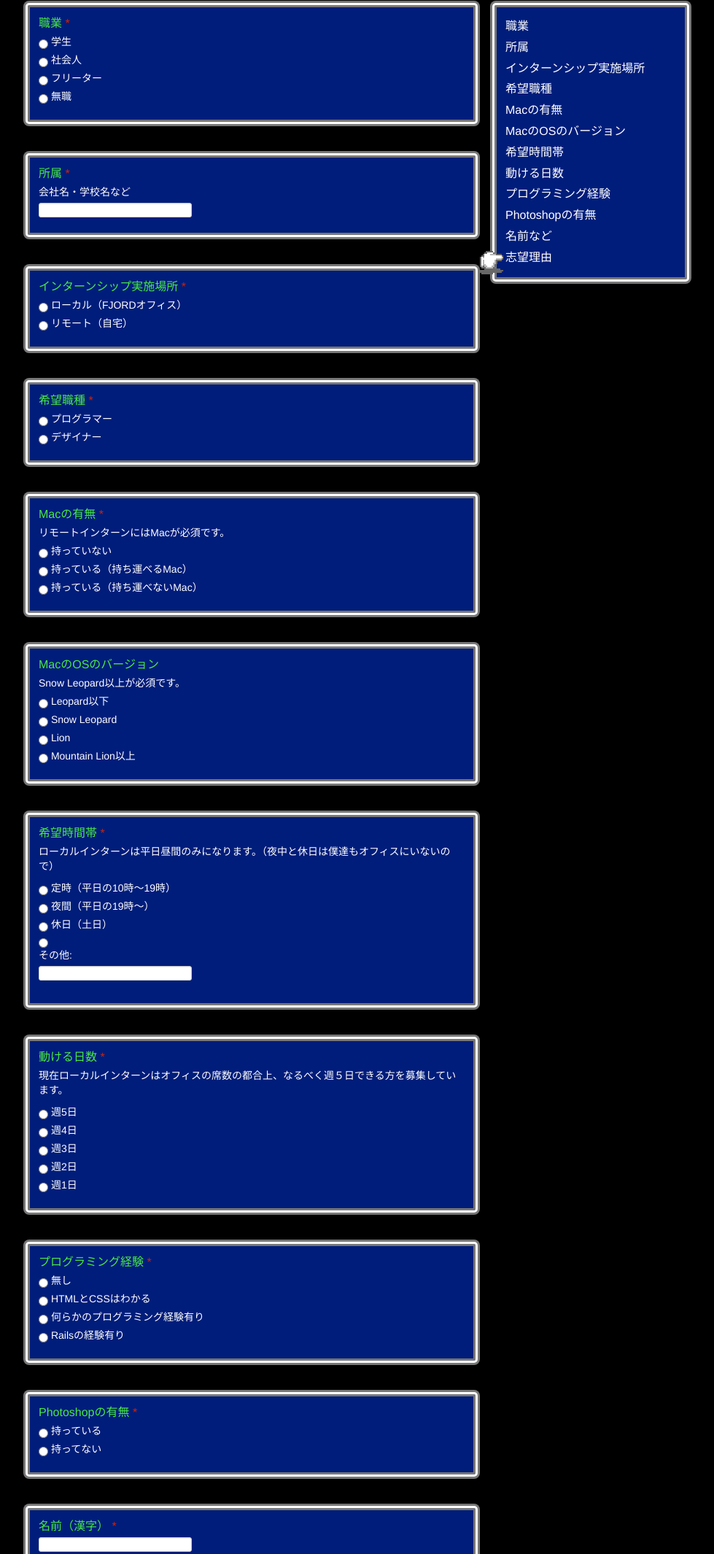
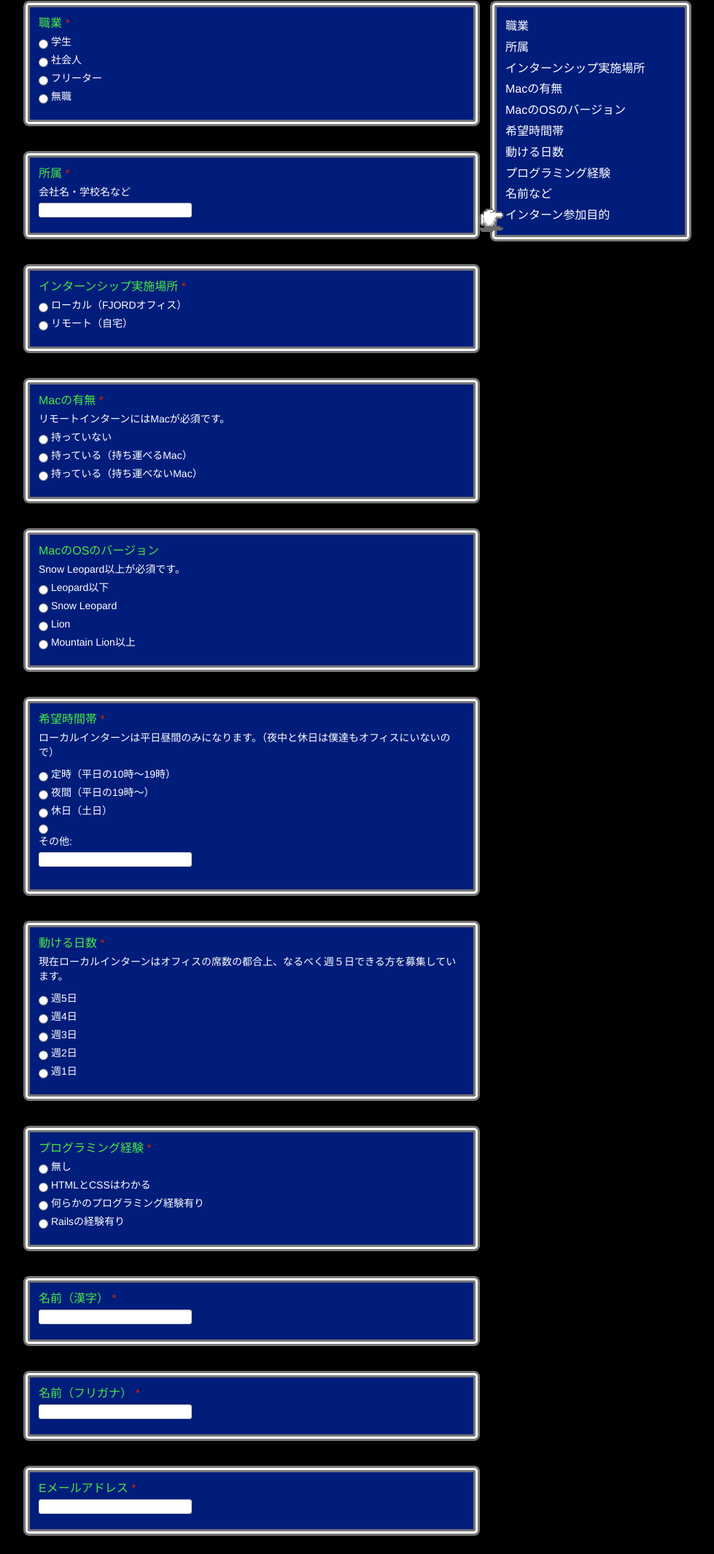
Before and after one commit to fjordllc/intern-fantasy, a plain HTML site: page public/index.html in a window 1280 px wide. Shown: the part 226-2356 px from the top of the page at 73% size, without its empty margins (135-1114 px from the left). Drawn offline with Linux system fonts and the light colour scheme.

Commit message:
Remove 2 sections

```diff
--- a/public/index.html
+++ b/public/index.html
@@ -121,15 +121,9 @@
         &#12525;&#12540;&#12459;&#12523;&#65288;FJORD&#12458;&#12501;&#12451;&#12473;&#65289;</label></li> <li class="ss-choice-item"><label class="ss-choice-label"><input type="radio" name="entry.3.group" value="&#12522;&#12514;&#12540;&#12488;&#65288;&#33258;&#23429;&#65289;" class="ss-q-radio" id="group_3_2">
         &#12522;&#12514;&#12540;&#12488;&#65288;&#33258;&#23429;&#65289;</label></li>
         </ul></div></div></div>
-        <br> <div class="errorbox-good">
-        <div class="ss-item ss-item-required ss-radio"><div class="ss-form-entry"><label class="ss-q-title" id="classchange" for="entry_7">&#24076;&#26395;&#32887;&#31278;
-        <span class="ss-required-asterisk">*</span></label>
-        <label class="ss-q-help" for="entry_7"></label>
-        <ul class="ss-choices unstyled"><li class="ss-choice-item"><label class="ss-choice-label"><input type="radio" name="entry.7.group" value="&#12503;&#12525;&#12464;&#12521;&#12510;&#12540;" class="ss-q-radio" id="group_7_1">
-        &#12503;&#12525;&#12464;&#12521;&#12510;&#12540;</label></li> <li class="ss-choice-item"><label class="ss-choice-label"><input type="radio" name="entry.7.group" value="&#12487;&#12470;&#12452;&#12490;&#12540;" class="ss-q-radio" id="group_7_2">
-        &#12487;&#12470;&#12452;&#12490;&#12540;</label></li>
-        </ul></div></div></div>
-        <br> <div class="errorbox-good">
+        <br>
+
+        <div class="errorbox-good">
         <div class="ss-item ss-item-required ss-radio"><div class="ss-form-entry"><label class="ss-q-title" id="mac" for="entry_8">Mac&#12398;&#26377;&#28961;
         <span class="ss-required-asterisk">*</span></label>
         <label class="ss-q-help" for="entry_8">&#12522;&#12514;&#12540;&#12488;&#12452;&#12531;&#12479;&#12540;&#12531;&#12395;&#12399;Mac&#12364;&#24517;&#38920;&#12391;&#12377;&#12290;</label>
@@ -182,15 +176,9 @@
         &#20309;&#12425;&#12363;&#12398;&#12503;&#12525;&#12464;&#12521;&#12511;&#12531;&#12464;&#32076;&#39443;&#26377;&#12426;</label></li> <li class="ss-choice-item"><label class="ss-choice-label"><input type="radio" name="entry.9.group" value="Rails&#12398;&#32076;&#39443;&#26377;&#12426;" class="ss-q-radio" id="group_9_4">
         Rails&#12398;&#32076;&#39443;&#26377;&#12426;</label></li>
         </ul></div></div></div>
-        <br> <div class="errorbox-good">
-        <div class="ss-item ss-item-required ss-radio"><div class="ss-form-entry"><label class="ss-q-title" id="photoshop" for="entry_10">Photoshop&#12398;&#26377;&#28961;
-        <span class="ss-required-asterisk">*</span></label>
-        <label class="ss-q-help" for="entry_10"></label>
-        <ul class="ss-choices unstyled"><li class="ss-choice-item"><label class="ss-choice-label"><input type="radio" name="entry.10.group" value="&#25345;&#12387;&#12390;&#12356;&#12427;" class="ss-q-radio" id="group_10_1">
-        &#25345;&#12387;&#12390;&#12356;&#12427;</label></li> <li class="ss-choice-item"><label class="ss-choice-label"><input type="radio" name="entry.10.group" value="&#25345;&#12387;&#12390;&#12394;&#12356;" class="ss-q-radio" id="group_10_2">
-        &#25345;&#12387;&#12390;&#12394;&#12356;</label></li>
-        </ul></div></div></div>
-        <br> <div class="errorbox-good">
+        <br>
+
+        <div class="errorbox-good">
         <div class="ss-item ss-item-required ss-text"><div class="ss-form-entry"><label class="ss-q-title" id="name" for="entry_0">&#21517;&#21069;&#65288;&#28450;&#23383;&#65289;
         <span class="ss-required-asterisk">*</span></label>
         <label class="ss-q-help" for="entry_0"></label>
@@ -221,14 +209,24 @@
         <label class="ss-q-help" for="entry_6"></label>
         <input type="text" name="entry.6.single" value="" class="ss-q-short" id="entry_6"></div></div></div>
         <br> <div class="errorbox-good">
-        <div class="ss-item ss-item-required ss-paragraph-text"><div class="ss-form-entry"><label class="ss-q-title" id="reason" for="entry_16">&#24535;&#26395;&#21033;&#29992;
+        <div class="ss-item ss-item-required ss-paragraph-text"><div class="ss-form-entry"><label class="ss-q-title" id="reason" for="entry_16">インターン参加目的
         <span class="ss-required-asterisk">*</span></label>
-        <label class="ss-q-help" for="entry_16">&#12487;&#12470;&#12452;&#12531;&#12539;&#12503;&#12525;&#12464;&#12521;&#12511;&#12531;&#12464;&#12398;&#21193;&#24375;&#12434;&#12375;&#12383;&#12356;&#29702;&#30001;&#12290;&#65288;&#23601;&#32887;&#12398;&#28858;&#12289;&#33258;&#20998;&#12391;Web&#12469;&#12540;&#12499;&#12473;&#12434;&#20316;&#12426;&#12383;&#12356;&#12363;&#12425;&#12394;&#12393;&#65289;</label>
+        <label class="ss-q-help" for="entry_16">
+          プログラミングの勉強をする理由（目的とそれをいつまでに達成したいかの期間）
+          <br>
+          <br>
+          例）
+          <br>
+          <br>
+          6ヶ月後からWebエンジニアとしての転職活動を始めるので、転職希望先にスキルの証明として提出する実績を作りたい。
+          <br>
+          <br>
+          現在PHPを使う会社で働いているが、Rubyに興味を持ち始めたので、試しに三ヶ月間Rubyを使ったサービスの手伝いをしたい。もし、Rubyが自分に合っていると感じたら転職も視野に入れていきたいので、その際は転職のサポートもお願いしたい。
+        </label>
         <textarea name="entry.16.single" rows="8" cols="75" class="ss-q-long" id="entry_16"></textarea></div></div></div>
         <br>
         <input type="hidden" name="pageNumber" value="0">
         <input type="hidden" name="backupCache" value="">
-
 
           <div class="ss-item ss-navigate">
             <div class="ss-form-entry submit-box">
@@ -249,15 +247,13 @@
             <li><a href="#job">職業</a></li>
             <li><a href="#belong">所属</a></li>
             <li><a href="#place">インターンシップ実施場所</a></li>
-            <li><a href="#classchange">希望職種</a></li>
             <li><a href="#mac">Macの有無</a></li>
             <li><a href="#mac-version">MacのOSのバージョン</a></li>
             <li><a href="#time">希望時間帯</a></li>
             <li><a href="#date">動ける日数</a></li>
             <li><a href="#experience">プログラミング経験</a></li>
-            <li><a href="#photoshop">Photoshopの有無</a></li>
             <li><a href="#name">名前など</a></li>
-            <li><a href="#reason">志望理由</a></li>
+            <li><a href="#reason">インターン参加目的</a></li>
           </ul>
       </div>
     </div><!-- /div.row -->
```
